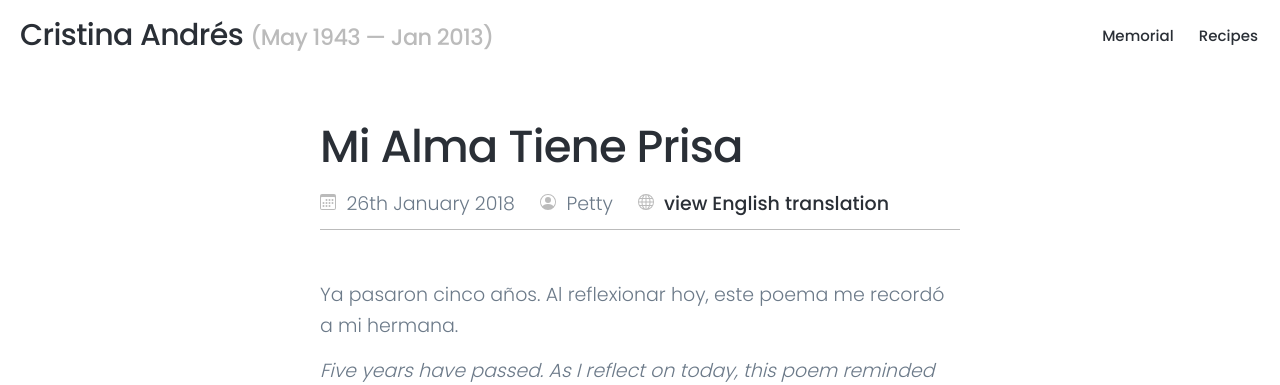
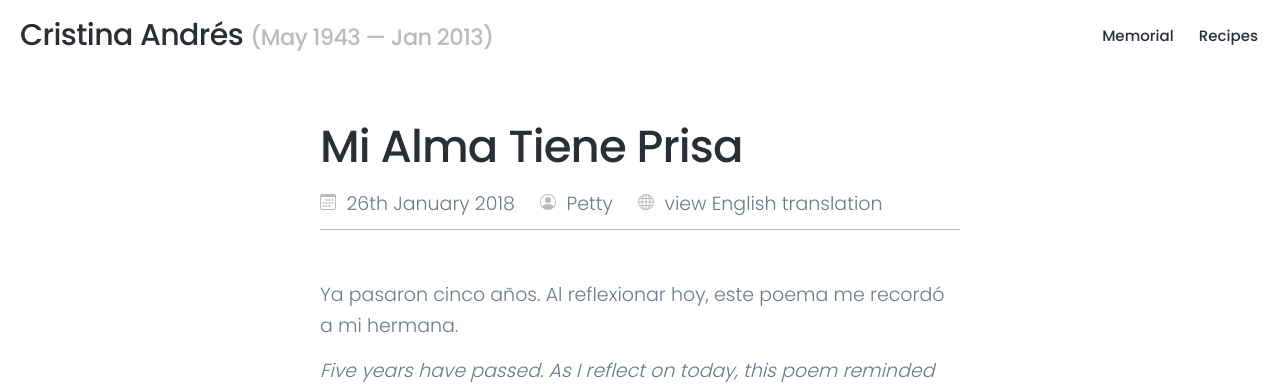
Before and after one commit to 950cagney/950cagney.github.io, a Jekyll site: the page built from _posts/2018-01-26-prisa.md, in a window 1280 px wide. Shown: the top 385 px of the page. Built offline with Jekyll 4.4.1, drawn with Linux system fonts in a browser that asks for light colours; nearby versions of some CDN libraries.

Commit message:
Update _content.scss

```diff
--- a/_sass/_includes/_content.scss
+++ b/_sass/_includes/_content.scss
@@ -18,6 +18,16 @@
 .intro .wrap {
 	padding-bottom: 10px;
 	border-bottom: 1px solid #BBBBBB;
+	font-size: 15px;
+}
+
+.intro .wrap span {
+	margin-left: 20px;
+}
+
+.intro .wrap a {
+	color: $text-medium-color;
+	font-weight: lighter;
 }
 
 .content-wrap {
```
